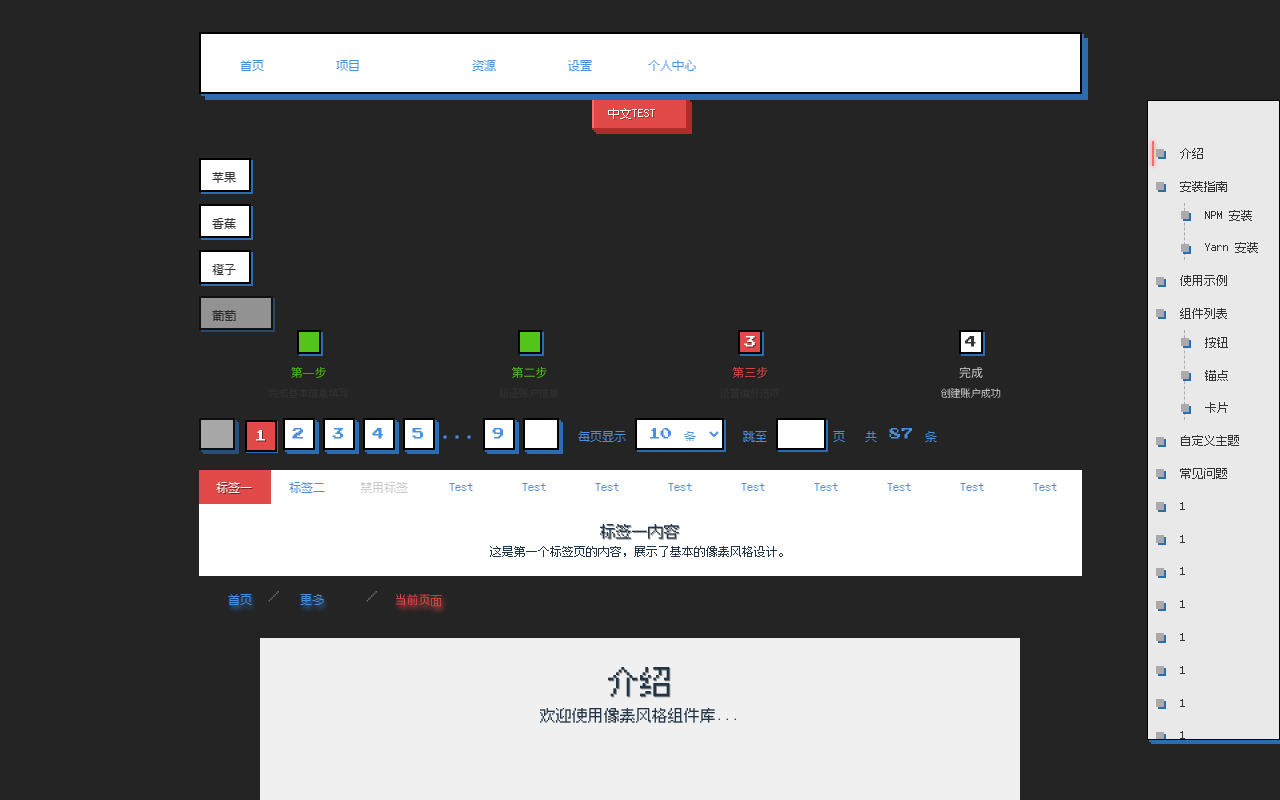
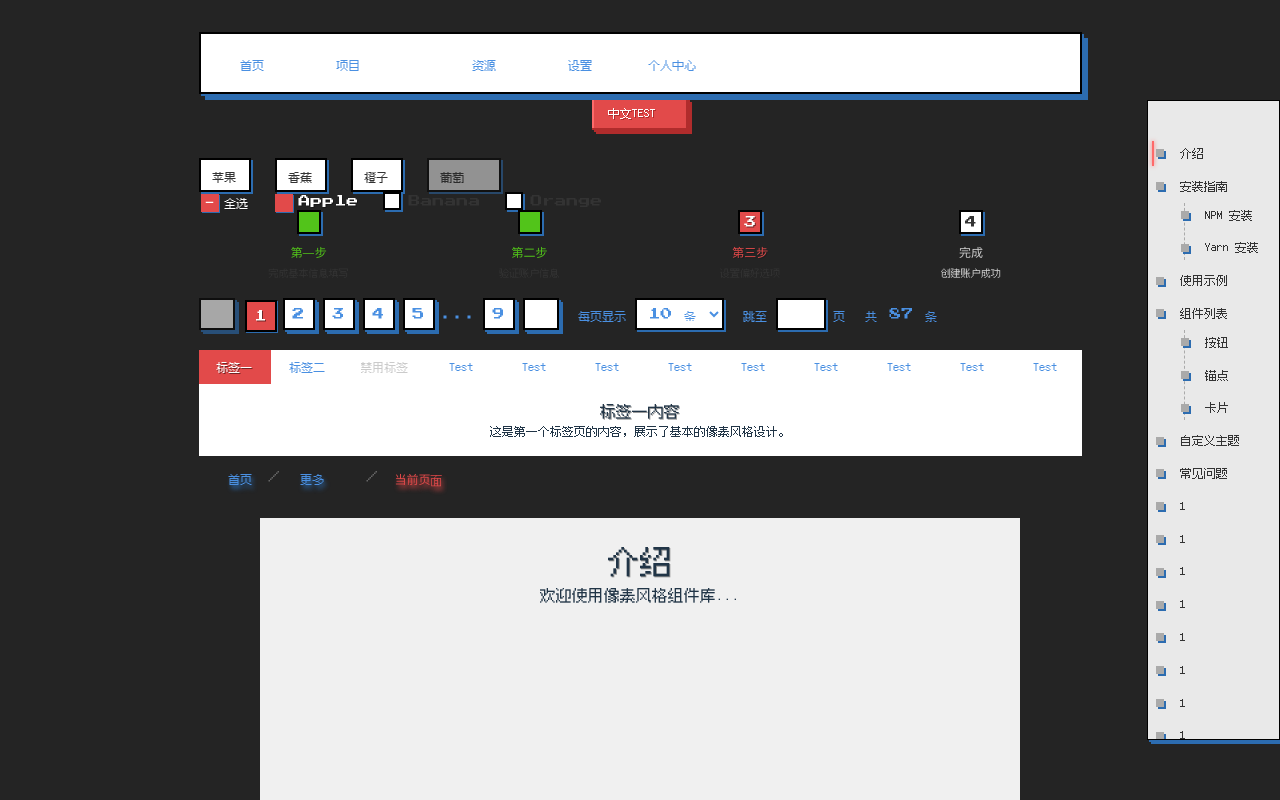
Before and after one commit to Yichende/YiComponent, a React (Vite) app: page / in a window 1280 px wide. Shown: the top 800 px of the page. Built offline with nearby package versions, Linux system fonts and the light colour scheme.

Commit message:
add Checkbox;

```diff
--- a/src/App.tsx
+++ b/src/App.tsx
@@ -10,6 +10,7 @@ import {
   Steps,
   Tabs,
   Radio,
+  Checkbox
 } from "./components/index";
 
 function App() {
@@ -83,7 +84,7 @@ function App() {
         />
       </div>
 
-      <Radio.Group direction="vertical">
+      <Radio.Group direction="horizontal">
         <Radio.Button value="apple">苹果</Radio.Button>
         <Radio.Button value="banana">香蕉</Radio.Button>
         <Radio.Button value="orange">橙子</Radio.Button>
@@ -97,6 +98,15 @@ function App() {
           />
         </Radio.Button>
       </Radio.Group>
+
+      <Checkbox.Group
+        defaultValue={["apple"]}
+        options={["apple", "banana", "orange"]}
+        direction="horizontal" withSelectAll>
+        <Checkbox value="apple">Apple</Checkbox>
+        <Checkbox value="banana">Banana</Checkbox>
+        <Checkbox value="orange">Orange</Checkbox>
+      </Checkbox.Group>
 
       <Steps current={2}>
         <Steps.Step
--- /dev/null
+++ b/src/components/Checkbox/Checkbox.module.css
@@ -0,0 +1,105 @@
+.checkbox {
+  display: inline-flex;
+  align-items: center;
+  cursor: pointer;
+  font-family: 'Press Start 2P', 'Ark Pixel', monospace;
+  font-size: 12px;
+  margin-right: 16px;
+  position: relative;
+  width: max-content;
+}
+
+.checkboxInput {
+  position: absolute;
+  opacity: 0;
+  width: 0;
+  height: 0;
+}
+
+.checkboxBox {
+  width: 18px;
+  height: 18px;
+  border: 2px solid var(--border-color, #000);
+  background-color: var(--menu-bg, #fff);
+  box-shadow: 2px 2px 0 var(--shadow, #2c6cb0);
+  display: inline-flex;
+  align-items: center;
+  justify-content: center;
+  margin-right: 8px;
+  transition: all 0.1s ease;
+  position: relative;
+}
+
+.checkboxIcon {
+  font-size: 10px;
+  line-height: 1;
+  color: var(--active-color, #fff);
+  display: flex;
+  align-items: center;
+  justify-content: center;
+}
+
+.checkboxLabel {
+  color: var(--text-color, #333);
+}
+
+.checkbox:not(.disabled):hover .checkboxBox {
+  background-color: var(--item-hover, #f0f0f0);
+  transform: translate(1px, 1px);
+  box-shadow: 3px 3px 0 var(--shadow, #2c6cb0);
+}
+
+.checkbox.checked:not(.disabled):hover .checkboxBox {
+  background-color: var(--active-bg-color, #e24a4a);
+}
+
+.checkbox.checked .checkboxBox,
+.checkbox.indeterminate .checkboxBox {
+  background-color: var(--active-bg-color, #e24a4a);
+  border-color: var(--active-bg-color, #e24a4a);
+  transform: translate(2px, 2px);
+  box-shadow: 1px 1px 0 var(--shadow, #2c6cb0);
+}
+
+.checkbox.checked .checkboxLabel,
+.checkbox.indeterminate .checkboxLabel {
+  color: var(--active-color, #fff);
+  text-shadow: 1px 1px 0 rgba(0, 0, 0, 0.3);
+}
+
+.checkbox.disabled {
+  opacity: 0.5;
+  cursor: not-allowed;
+}
+
+.checkboxGroup {
+  display: flex;
+  flex-direction: column;
+  gap: 8px;
+  width: max-content;
+}
+
+.checkboxGroup.horizontal {
+  flex-direction: row;
+  flex-wrap: wrap;
+}
+
+.checkboxGroup.vertical {
+  flex-direction: column;
+  gap: 8px;
+  align-items: flex-start;
+}
+
+
+.checkbox.selectAll .checkboxBox {
+  background-color: var(--active-bg-color, #e24a4a);
+  border-color: var(--active-bg-color, #e24a4a);
+}
+.checkbox.selectAll .checkboxBox:hover {
+  background-color: var(--active-bg-color, #e24a4a);
+  border-color: var(--active-bg-color, #e24a4a);
+}
+.checkbox.selectAll .checkboxLabel {
+  color: var(--active-color, #fff);
+  text-shadow: 1px 1px 0 rgba(0, 0, 0, 0.3);
+}
--- /dev/null
+++ b/src/components/Checkbox/Checkbox.tsx
@@ -0,0 +1,179 @@
+import {
+  FC,
+  useState,
+  ReactNode,
+  ChangeEvent,
+  createContext,
+  useContext,
+  Children
+} from "react";
+import styles from "./Checkbox.module.css";
+import { Icon } from "../index";
+
+export interface CheckboxProps {
+  value?: string;
+  checked?: boolean;
+  defaultChecked?: boolean;
+  disabled?: boolean;
+  indeterminate?: boolean;
+  onChange?: (e: ChangeEvent<HTMLInputElement>) => void;
+  children?: ReactNode;
+  className?: string;
+}
+
+export interface CheckboxGroupProps {
+  value?: string[];
+  defaultValue?: string[];
+  disabled?: boolean;
+  onChange?: (values: string[]) => void;
+  children: ReactNode;
+  options?: string[];
+  className?: string;
+  direction?: "horizontal" | "vertical";
+  selectAllLabel?: ReactNode;
+  withSelectAll?: boolean;
+}
+
+interface CheckboxContextType {
+  values: string[];
+  disabled?: boolean;
+  toggleValue: (val: string) => void;
+  allOptions: string[];
+}
+
+const CheckboxContext = createContext<CheckboxContextType | null>(null);
+
+// Group 组件
+export const CheckboxGroup: FC<CheckboxGroupProps> = ({
+  value,
+  defaultValue = [],
+  disabled,
+  onChange,
+  children,
+  options = [],
+  className = "",
+  direction = "horizontal",
+  selectAllLabel = "全选",
+  withSelectAll = false
+}) => {
+  const [internalValue, setInternalValue] = useState<string[]>(defaultValue);
+  const isControlled = value !== undefined;
+  const currentValues = isControlled ? value! : internalValue;
+
+  const toggleValue = (val: string) => {
+    const newValues = currentValues.includes(val)
+      ? currentValues.filter(v => v !== val)
+      : [...currentValues, val];
+
+    if (!isControlled) setInternalValue(newValues);
+    onChange?.(newValues);
+  };
+
+  const allOptions = options.length ? options : Children.toArray(children)
+    .filter((child: any) => child?.props?.value)
+    .map((child: any) => child.props.value);
+
+  const isAllChecked = allOptions.every(opt => currentValues.includes(opt));
+  const isPartialChecked = !isAllChecked && allOptions.some(opt => currentValues.includes(opt));
+
+  const handleSelectAll = () => {
+    const newValues = isAllChecked
+      ? [] // 点击后取消所有
+      : [...allOptions]; // 点击后全选
+
+    if (!isControlled) setInternalValue(newValues);
+    onChange?.(newValues);
+  };
+
+  return (
+    <CheckboxContext.Provider value={{ values: currentValues, disabled, toggleValue, allOptions }}>
+      <div className={`${styles.checkboxGroup} ${styles[direction]} ${className}`}>
+        {withSelectAll && (
+          <Checkbox
+            value="__all__"
+            checked={isAllChecked}
+            indeterminate={isPartialChecked}
+            onChange={handleSelectAll as any}
+          >
+            {selectAllLabel}
+          </Checkbox>
+        )}
+        {children}
+      </div>
+    </CheckboxContext.Provider>
+  );
+};
+
+// 单个 Checkbox
+export const Checkbox: FC<CheckboxProps> & { Group: typeof CheckboxGroup } = ({
+  value = "",
+  checked,
+  defaultChecked,
+  disabled,
+  indeterminate = false,
+  onChange,
+  children,
+  className = ""
+}) => {
+  const context = useContext(CheckboxContext);
+  const isInGroup = !!context;
+
+  const [internalChecked, setInternalChecked] = useState<boolean>(defaultChecked || false);
+  const isChecked = isInGroup
+    ? context.values.includes(value)
+    : checked !== undefined
+    ? checked
+    : internalChecked;
+
+  const isDisabled = isInGroup ? context.disabled || disabled : disabled;
+
+  const handleChange = (e: ChangeEvent<HTMLInputElement>) => {
+    if (isDisabled) return;
+
+    if (value === "__all__") {
+      // 特殊处理全选项
+      onChange?.(e);
+      return;
+    }
+
+    if (isInGroup) {
+      context.toggleValue(value);
+    } else {
+      if (checked === undefined) {
+        setInternalChecked(e.target.checked);
+      }
+      onChange?.(e);
+    }
+  };
+
+  return (
+    <label
+      className={`${styles.checkbox}
+        ${isChecked ? styles.checked : ""}
+        ${indeterminate ? styles.indeterminate : ""}
+        ${isDisabled ? styles.disabled : ""}
+        ${className}
+        ${(value === '__all__' && checked )? styles.selectAll : ''}`}
+    >
+      <input
+        type="checkbox"
+        className={styles.checkboxInput}
+        checked={isChecked}
+        disabled={isDisabled}
+        onChange={handleChange}
+      />
+      <span className={styles.checkboxBox}>
+        {indeterminate ? (
+          <span className={styles.checkboxIcon}>-</span>
+        ) : isChecked ? (
+          <span className={styles.checkboxIcon}>
+            <Icon name="check" size="sm" />
+          </span>
+        ) : null}
+      </span>
+      {children && <span className={styles.checkboxLabel}>{children}</span>}
+    </label>
+  );
+};
+
+Checkbox.Group = CheckboxGroup;
--- a/src/components/Radio/Radio.module.css
+++ b/src/components/Radio/Radio.module.css
@@ -94,6 +94,7 @@
 /* 单选按钮组 */
 .radioGroup {
   display: flex;
+  width: max-content;
 }
 
 .radioGroup.horizontal {
--- a/src/components/index.ts
+++ b/src/components/index.ts
@@ -14,3 +14,4 @@ export { Pagination } from './Pagination/Pagination'
 export { Steps } from './Steps/Steps'
 export { Tabs } from './Tabs/Tabs'
 export { Radio } from './Radio/Radio'
+export { Checkbox } from './Checkbox/Checkbox'
```
